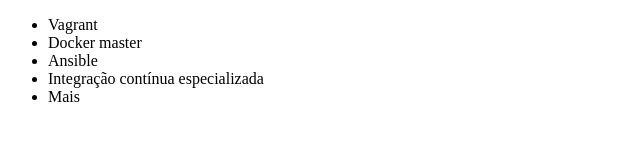
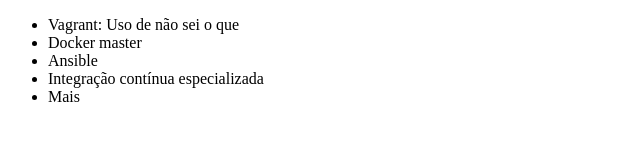
Before and after one commit to wernerraul25/alura-git, a plain HTML site: page index.html in a window 1280 px wide. Shown: the whole page, without its empty margins (0-640 px from the left). Drawn offline with Linux system fonts and the light colour scheme.

Commit message:
corrigindo curso de vagrant

```diff
--- a/index.html
+++ b/index.html
@@ -6,7 +6,7 @@
     </head>
     <body>
         <ul>
-            <li>Vagrant</li>
+            <li>Vagrant: Uso de não sei o que</li>
             <li>Docker master</li>
             <li>Ansible</li>
             <li>Integração contínua especializada</li>
```
